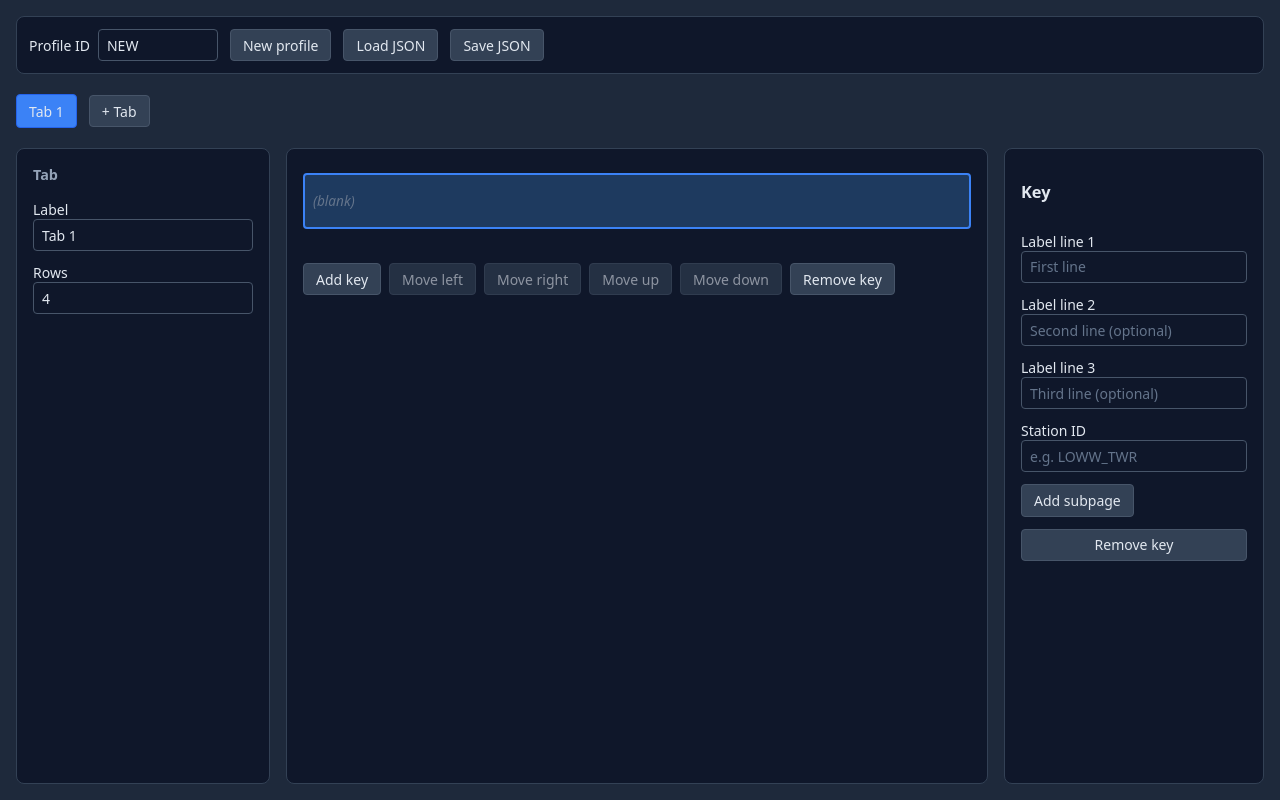
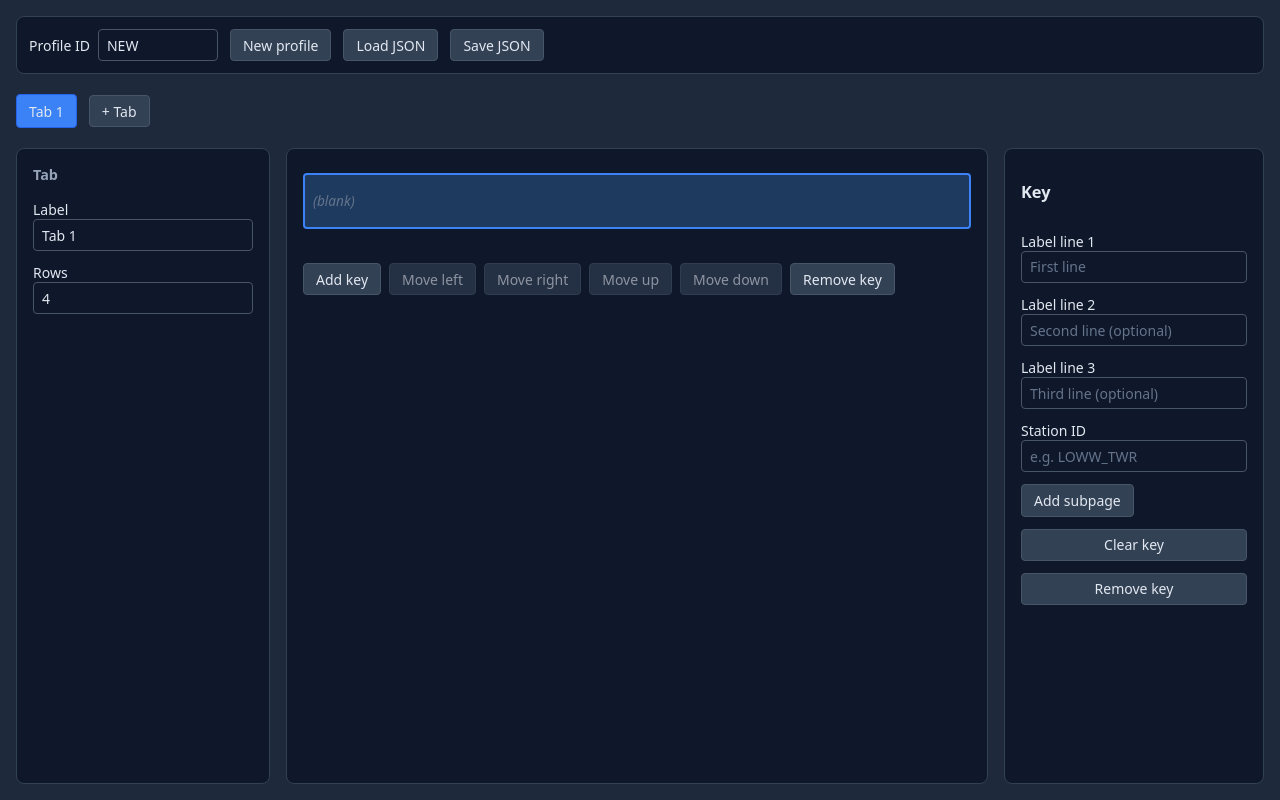
Before and after one commit to maxlk96/vacs-profileeditor, a React (Vite) app: page / in a window 1280 px wide. Both pictures are taken after a click on the button "Add key". Built offline with nearby package versions, Linux system fonts and the light colour scheme.

Commit message:
Add "clear button"

```diff
--- a/src/components/KeyEditor.tsx
+++ b/src/components/KeyEditor.tsx
@@ -106,6 +106,9 @@ export default function KeyEditor({
           </button>
         </div>
       )}
+      <button type="button" onClick={() => onUpdateKey(() => ({ label: [] }))}>
+        Clear key
+      </button>
       <button type="button" onClick={onRemoveKey}>
         Remove key
       </button>
```
